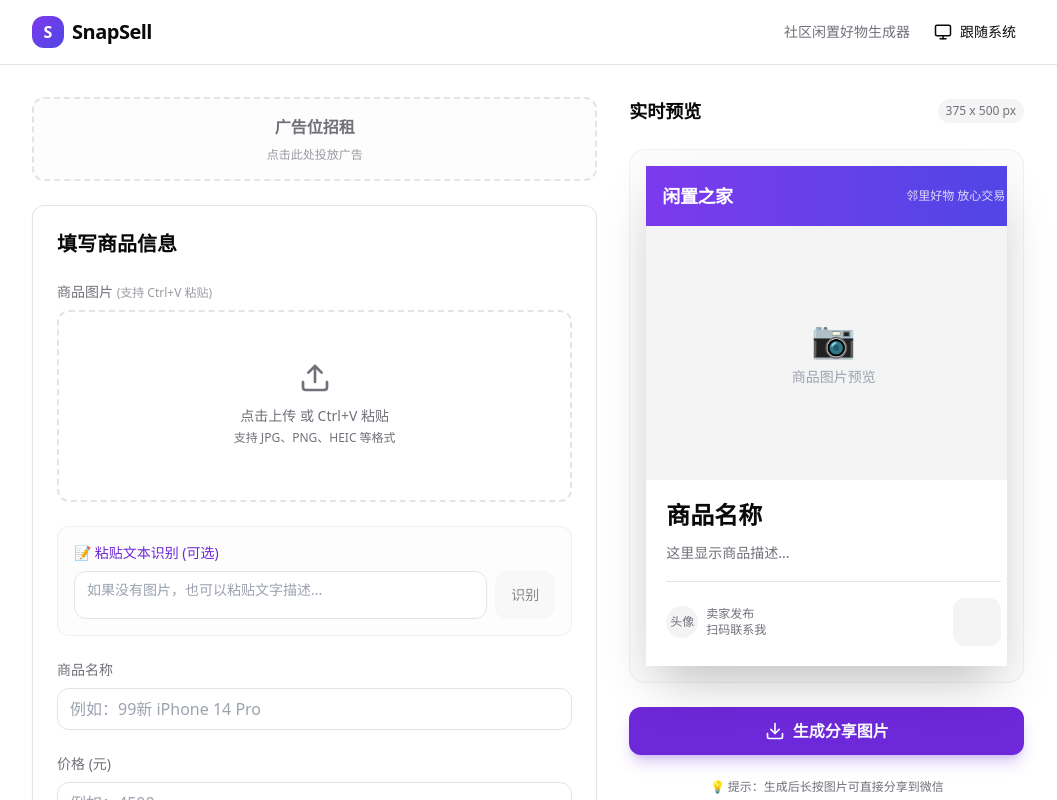
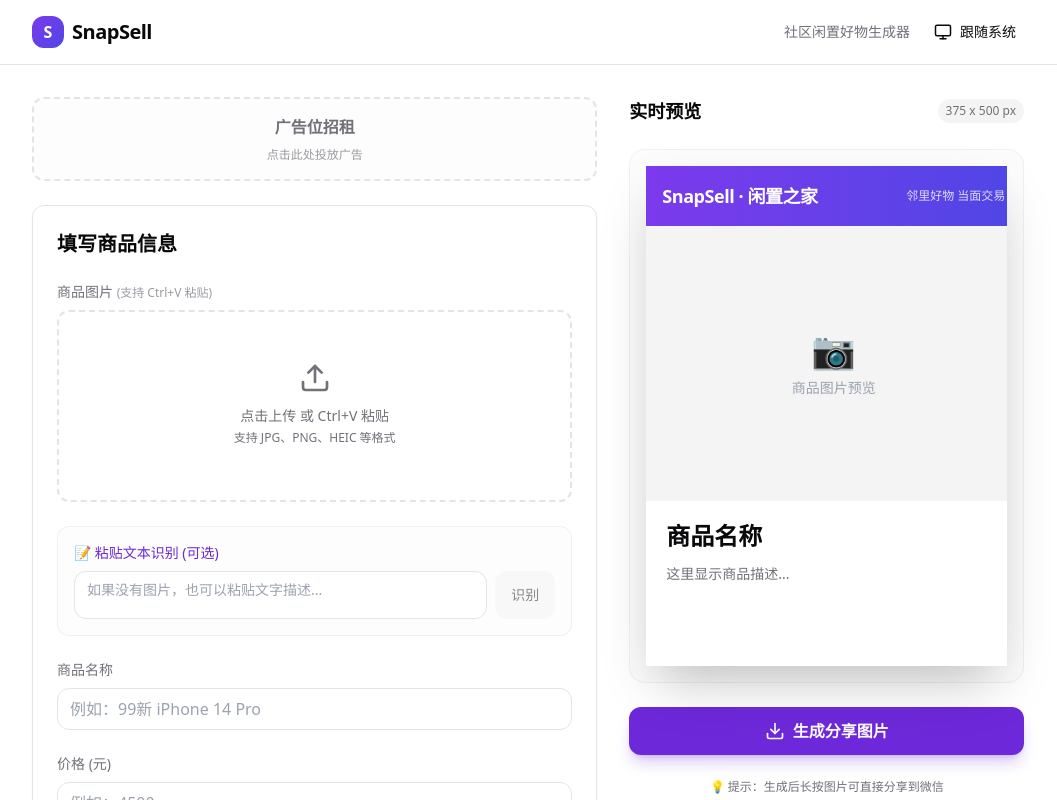
Before and after one commit to land007/SnapSell, a Next.js app: page / in a window 1280 px wide. Shown: the top 800 px of the page, without its empty margins (112-1169 px from the left). Built offline with nearby package versions, Linux system fonts and the light colour scheme.

Commit message:
feat: Simplify ProductCard layout and add community branding

```diff
--- a/src/app/page.tsx
+++ b/src/app/page.tsx
@@ -186,7 +186,11 @@
               {/* Preview Container - Centered */}
               <div className="flex justify-center bg-secondary/30 p-4 rounded-2xl border border-border/50">
                 <div className="shadow-2xl rounded-none overflow-hidden transform transition-transform hover:scale-[1.02] duration-300">
-                  <ProductCard ref={cardRef} data={productData} />
+                  <ProductCard
+                    ref={cardRef}
+                    data={productData}
+                    communityName={communityName || undefined}
+                  />
                 </div>
               </div>
 
--- a/src/components/ProductCard.tsx
+++ b/src/components/ProductCard.tsx
@@ -9,9 +9,10 @@
         description: string;
         image: string | null;
     };
+    communityName?: string;
 }
 
-const ProductCard = forwardRef<HTMLDivElement, ProductCardProps>(({ data }, ref) => {
+const ProductCard = forwardRef<HTMLDivElement, ProductCardProps>(({ data, communityName }, ref) => {
     const { title, price, description, image } = data;
 
     return (
@@ -22,8 +23,10 @@
         >
             {/* Header / Branding */}
             <div className="bg-gradient-to-r from-violet-600 to-indigo-600 p-4 text-white flex justify-between items-center">
-                <div className="font-bold text-lg tracking-tight">闲置之家</div>
-                <div className="text-xs opacity-80">邻里好物 放心交易</div>
+                <div className="font-bold text-lg tracking-tight">
+                    {communityName ? `SnapSell · ${communityName}` : 'SnapSell · 闲置之家'}
+                </div>
+                <div className="text-xs opacity-80">邻里好物 当面交易</div>
             </div>
 
             {/* Main Image Area */}
@@ -61,26 +64,12 @@
                     {title || "商品名称"}
                 </h1>
 
-                <p className="text-muted-foreground text-sm leading-relaxed line-clamp-4 flex-1">
+                <p className="text-muted-foreground text-sm leading-relaxed line-clamp-[8] flex-1">
                     {description || "这里显示商品描述..."}
                 </p>
-
-                {/* Footer / QR Placeholder */}
-                <div className="mt-4 pt-4 border-t border-border flex items-center justify-between">
-                    <div className="flex items-center gap-2">
-                        <div className="w-8 h-8 rounded-full bg-muted flex items-center justify-center text-xs text-muted-foreground">
-                            头像
-                        </div>
-                        <div className="text-xs text-muted-foreground">
-                            <p>卖家发布</p>
-                            <p>扫码联系我</p>
-                        </div>
-                    </div>
-                    {/* Placeholder for user QR or mini-program code */}
-                    <div className="w-12 h-12 bg-muted rounded-lg"></div>
-                </div>
             </div>
         </div>
+
     );
 });
 
```
